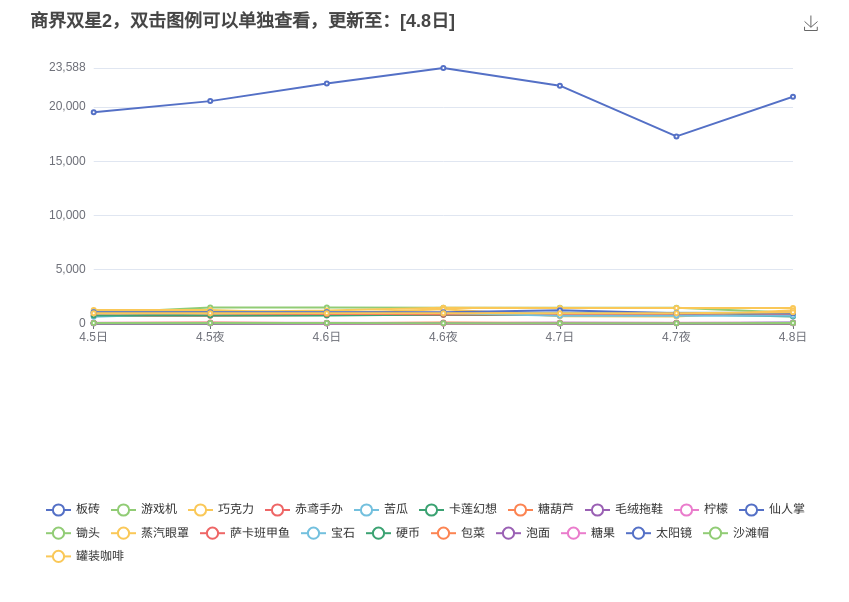
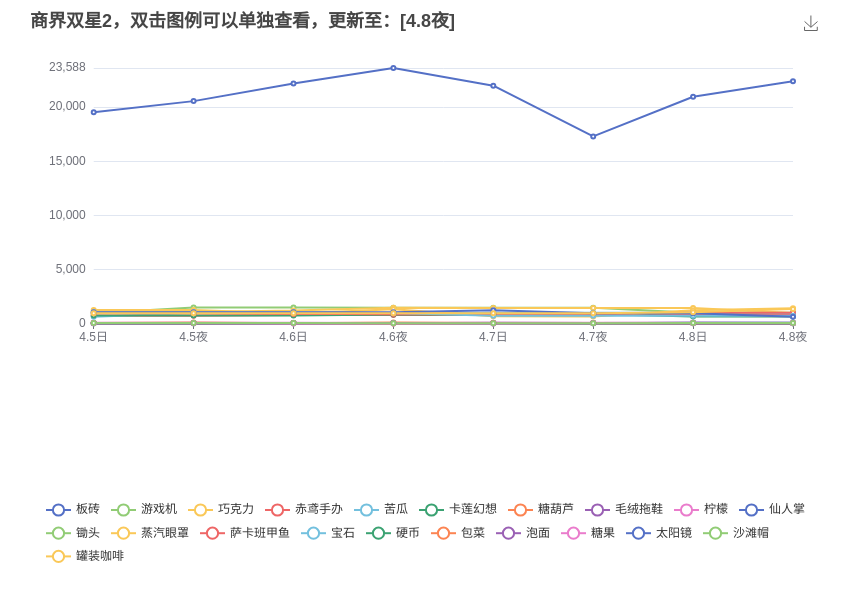
Before and after one commit to Seek-cloud/Seek-cloud.github.io, a plain HTML site: page bh3/business_tycoon/index.html in a window 1280 px wide. Shown: the whole page, without its empty margins (215-1064 px from the left). Drawn offline with nearby package versions, Linux system fonts and the light colour scheme.

Commit message:
Update index.html

```diff
--- a/bh3/business_tycoon/index.html
+++ b/bh3/business_tycoon/index.html
@@ -43,6 +43,7 @@
     , '4.7日':  [21959,    1505,     1465,       836,  1030,        872,      94,        106,   107,       80,  59,        716,         912,     762,   63,     96,     56,    48,     1271,      78,       996]
     , '4.7夜':  [17283,    1505,     1465,       836,  1030,        928,      94,         84,   107,       80,  64,        693,         912,     762,   89,     96,     65,    58,      986,      78,       996]
     , '4.8日':  [20942,    1039,     1465,       836,  1030,        688,      94,        124,   117,      108,  64,       1271,        1026,     762,   89,     96,     65,    58,      986,     101,      1081]
+    , '4.8夜':  [22366,    1039,     1019,       836,  1022,        688,      94,        124,    93,      113,  64,       1445,        1026,     762,   69,     85,     59,    58,      679,     101,      1372]
       //        '板砖', '游戏机', '巧克力', '赤鸢手办', '苦瓜', '卡莲幻想', '糖葫芦', '毛绒拖鞋', '柠檬', '仙人掌', '锄头', '蒸汽眼罩', '萨卡班甲鱼', '宝石', '硬币', '包菜', '泡面', '糖果', '太阳镜', '沙滩帽', '罐装咖啡'
   };
 
```
